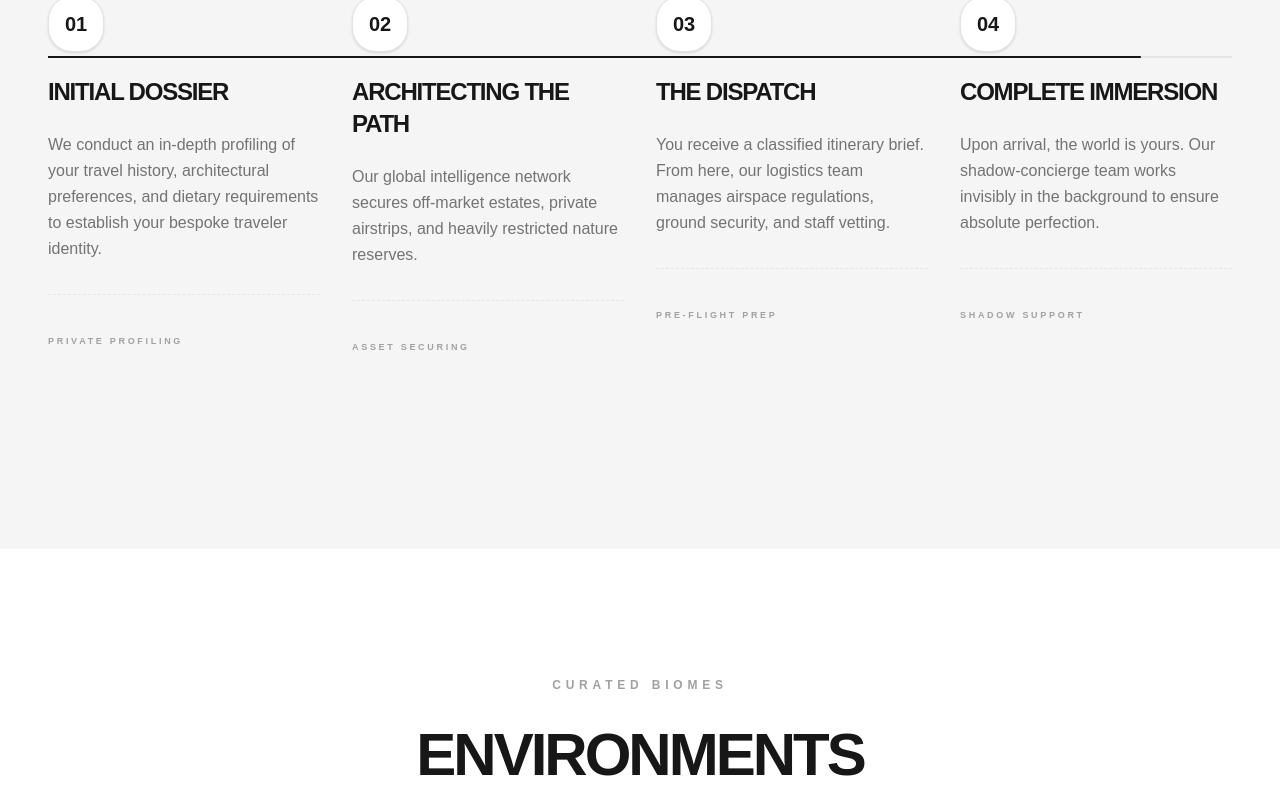
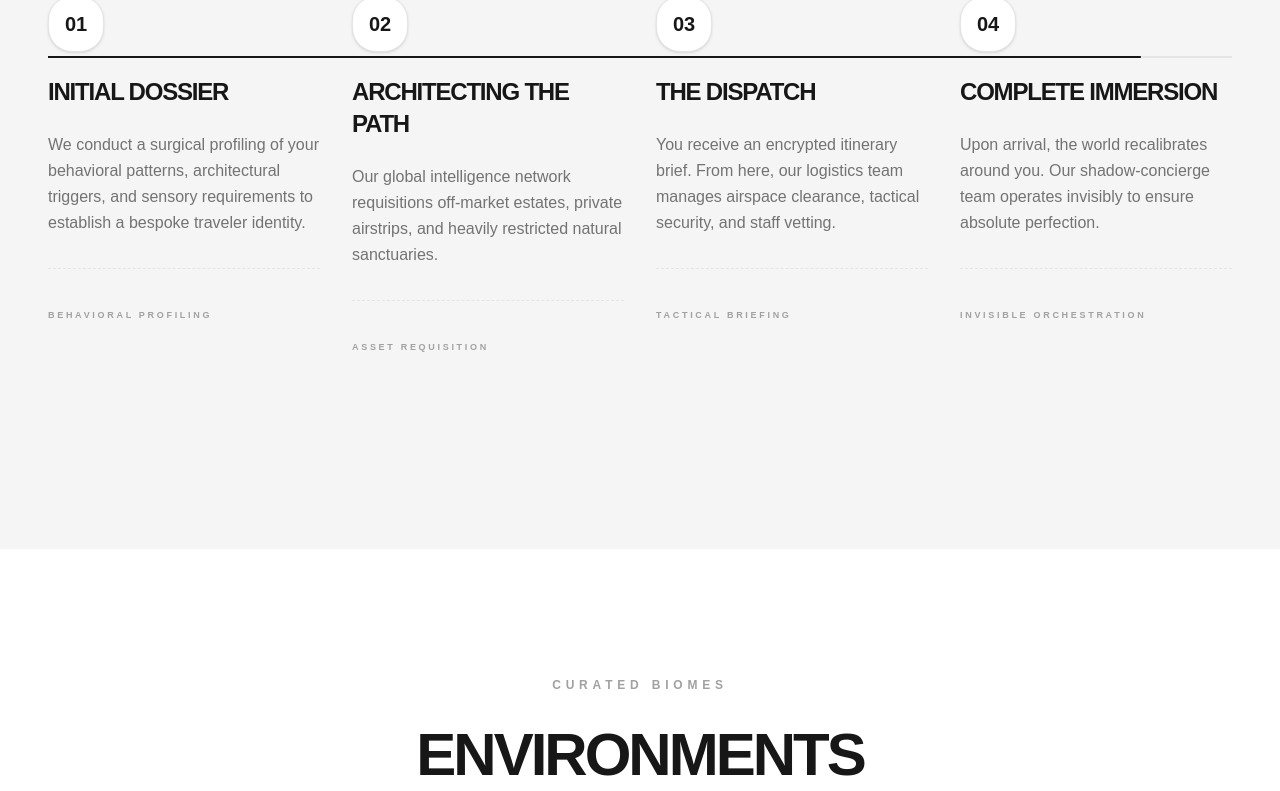
Before and after one commit to Vaibhavdixit1/dollop, a Next.js app: page / in a window 1280 px wide. Shown: the part 4917-5708 px from the top of the page. Built offline with nearby package versions, Linux system fonts and the light colour scheme.

Commit message:
some changes

```diff
--- a/components/CTA.tsx
+++ b/components/CTA.tsx
@@ -59,10 +59,10 @@ const CTA = () => {
             {/* Floating stats */}
             <div className="mt-20 md:mt-24 grid grid-cols-2 gap-8 border-t border-black/5 pt-16 md:pt-24 sm:grid-cols-4">
                 {[
-                    { label: 'ACTIVE SECTORS', value: '150+' },
-                    { label: 'VETTED PATRONS', value: '2k+' },
-                    { label: 'CURATED SANCTUARIES', value: '500+' },
-                    { label: 'SUCCESSFUL EXPEDITIONS', value: '12k+' },
+                    { label: 'UNMAPPED SECTORS', value: '150+' },
+                    { label: 'PATRONS OF THE VOID', value: '2k+' },
+                    { label: 'ARCHITECTURAL ANCHORS', value: '500+' },
+                    { label: 'RESOLVED MANIFESTS', value: '12k+' },
                 ].map((stat, i) => (
                     <motion.div
                         initial={{ opacity: 0, y: 30 }}
--- a/components/HowItWorks.tsx
+++ b/components/HowItWorks.tsx
@@ -7,26 +7,26 @@ const steps = [
     {
         step: '01',
         title: 'INITIAL DOSSIER',
-        description: 'We conduct an in-depth profiling of your travel history, architectural preferences, and dietary requirements to establish your bespoke traveler identity.',
-        detail: 'Private profiling',
+        description: 'We conduct a surgical profiling of your behavioral patterns, architectural triggers, and sensory requirements to establish a bespoke traveler identity.',
+        detail: 'Behavioral Profiling',
     },
     {
         step: '02',
         title: 'ARCHITECTING THE PATH',
-        description: 'Our global intelligence network secures off-market estates, private airstrips, and heavily restricted nature reserves.',
-        detail: 'Asset securing',
+        description: 'Our global intelligence network requisitions off-market estates, private airstrips, and heavily restricted natural sanctuaries.',
+        detail: 'Asset Requisition',
     },
     {
         step: '03',
         title: 'THE DISPATCH',
-        description: 'You receive a classified itinerary brief. From here, our logistics team manages airspace regulations, ground security, and staff vetting.',
-        detail: 'Pre-flight prep',
+        description: 'You receive an encrypted itinerary brief. From here, our logistics team manages airspace clearance, tactical security, and staff vetting.',
+        detail: 'Tactical Briefing',
     },
     {
         step: '04',
         title: 'COMPLETE IMMERSION',
-        description: 'Upon arrival, the world is yours. Our shadow-concierge team works invisibly in the background to ensure absolute perfection.',
-        detail: 'Shadow support',
+        description: 'Upon arrival, the world recalibrates around you. Our shadow-concierge team operates invisibly to ensure absolute perfection.',
+        detail: 'Invisible Orchestration',
     },
 ];
 
```
